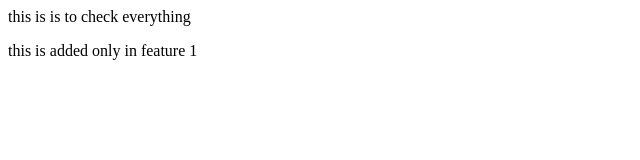
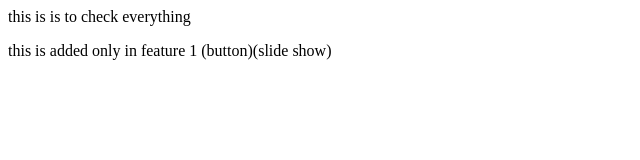
Before and after one commit to itsAdnan16/last_practice, a plain HTML site: page index.html in a window 1280 px wide. Shown: the whole page, without its empty margins (0-640 px from the left). Drawn offline with Linux system fonts and the light colour scheme.

```diff
--- a/index.html
+++ b/index.html
@@ -1,2 +1,2 @@
 <p>this is is to check everything</p>
-<p>this is added only in feature 1</p>
+<p>this is added only in feature 1 (button)(slide show)</p>
```
